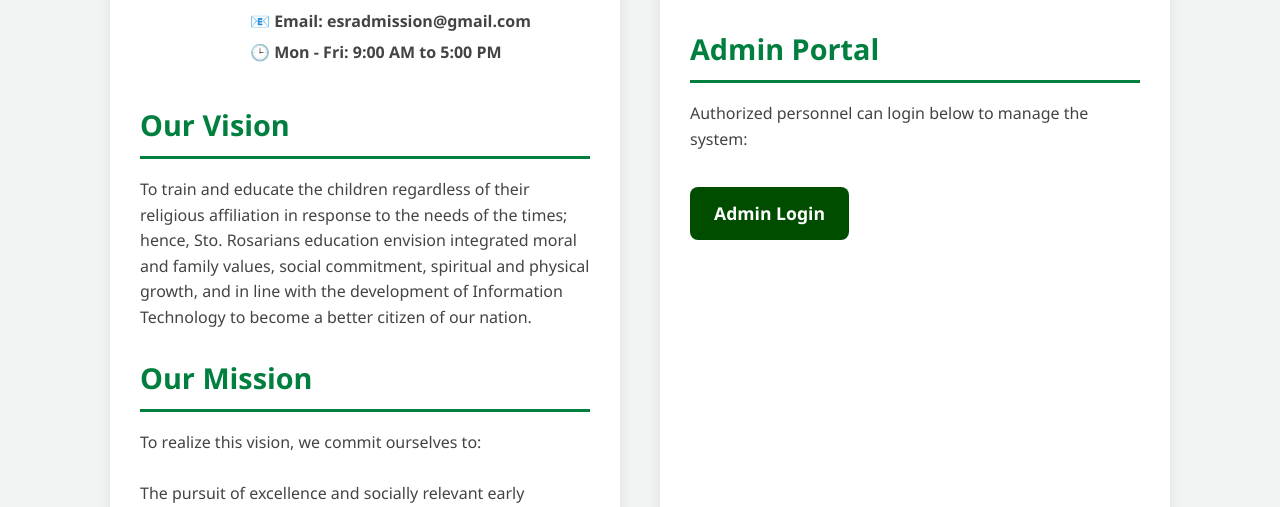
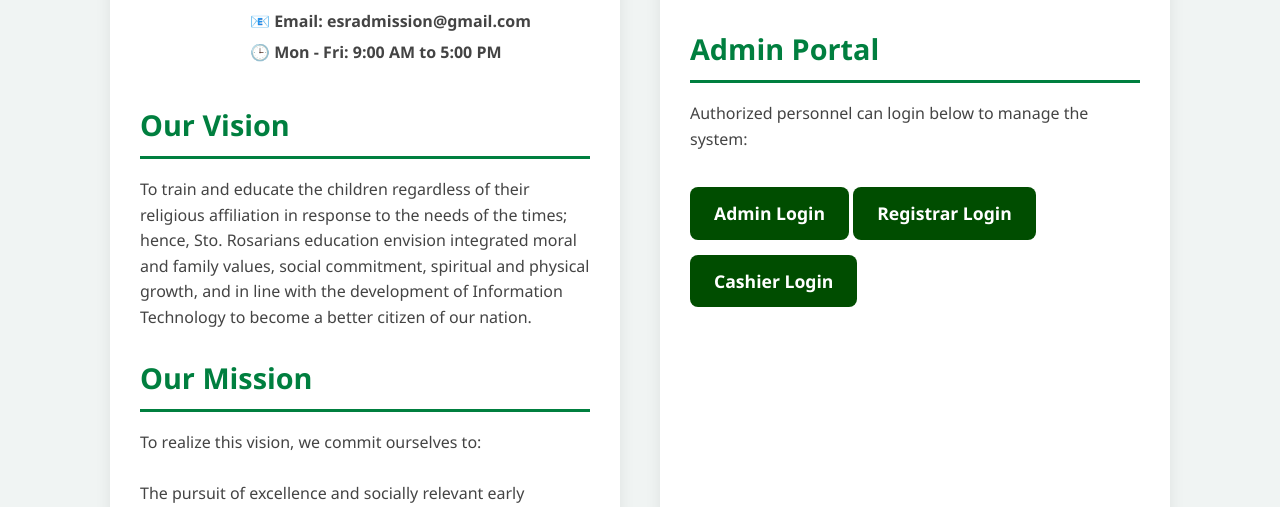
Before and after one commit to Polo10172003/school, a PHP site: page /Enrollment/ in a window 1280 px wide. Shown: the part 1024-1531 px from the top of the page. Run offline with PHP 8.4, Linux system fonts and the light colour scheme.

Commit message:
Updated Index.php

```diff
--- a/index.php
+++ b/index.php
@@ -316,6 +316,9 @@
       <h2>Admin Portal</h2>
       <p>Authorized personnel can login below to manage the system:</p>
       <a href="admin_login.php" class="btn-secondary" tabindex="8">Admin Login</a>
+      <a href="registrar_login.php" class="btn-secondary"tabindex="8">Registrar Login</a>
+      <a href="cashier_login.php" class="btn-secondary"tabindex="8">Cashier Login</a>
+
     </section>
 
   </main>
```
